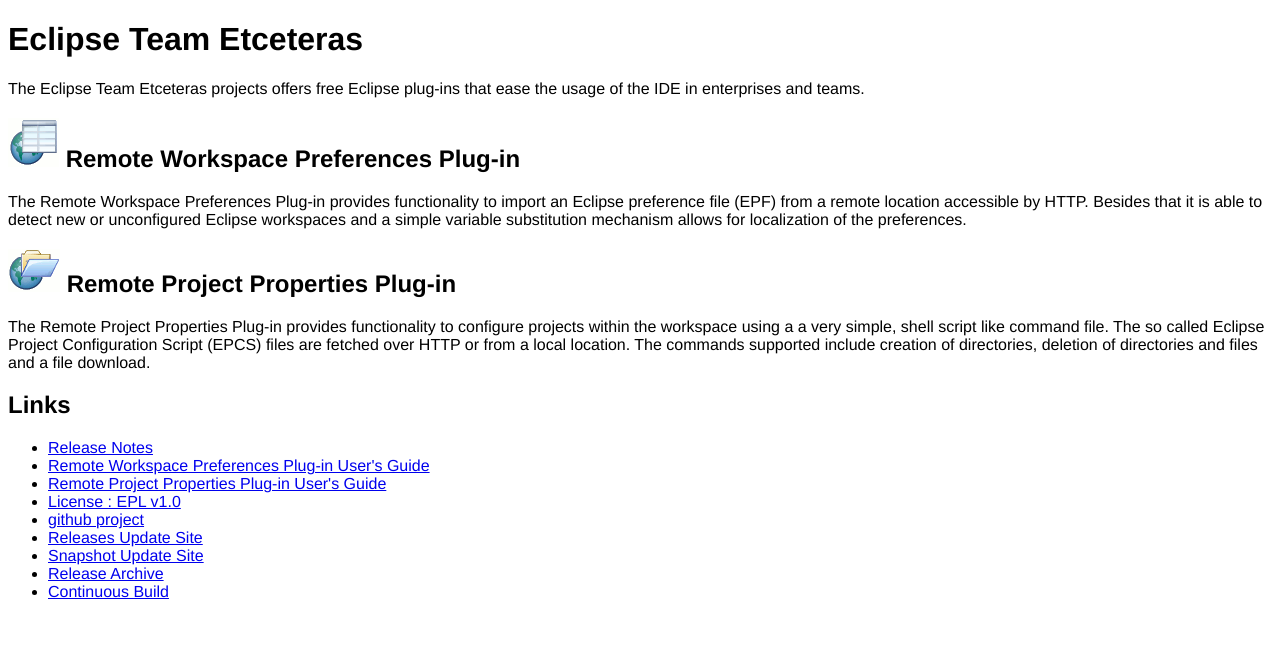
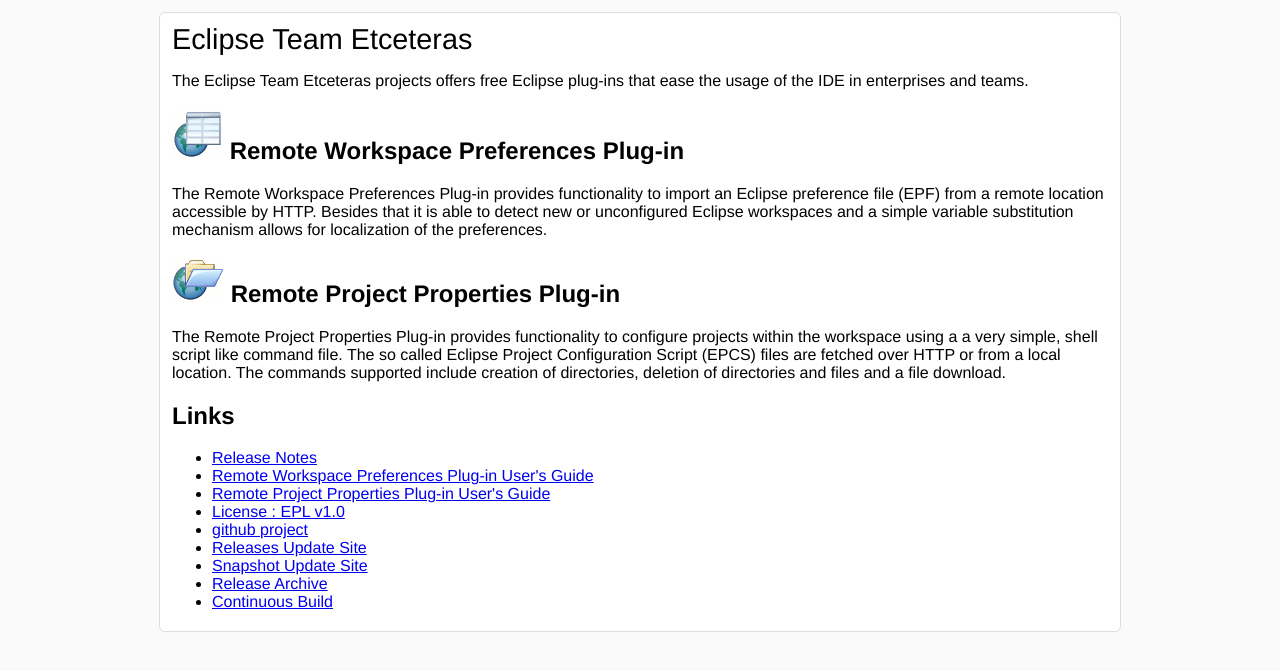
Before and after one commit to netceteragroup/eclipse-team-etceteras, a Jekyll site: the page built from index.html, in a window 1280 px wide. Shown: the top 671 px of the page. Built offline with Jekyll 4.4.1, drawn with Linux system fonts in a browser that asks for light colours.

Commit message:
- improve layout a bit

```diff
--- a/_layouts/default.html
+++ b/_layouts/default.html
@@ -8,9 +8,14 @@
     <link rel="stylesheet" href="./css/style.css" type="text/css" />
   </head>
   <body>
-  <header><h1>{{ page.title }}</h1></header>
 
-  {{ content }}
+    <div id="container">
+
+    <header>{{ page.title }}</header>
+
+    <div id="content">
+      {{ content }}
+    </div>
 
   </body>
 </html>
--- a/css/style.css
+++ b/css/style.css
@@ -1,3 +1,36 @@
 body {
   font-family: Helvetica,Arial,sans-serif;
+  text-align: center;
+  background: #fafafa;
 }
+
+@media only screen and (max-width: 960px) {
+  div#navigation {
+    width: 100%
+  }
+  div#container {
+    width: 100%;
+  }
+}
+
+div#container {
+  background: #ffffff;
+  text-align: left;
+  width: 936px;
+  margin-top: 12px;
+  margin-left: auto;
+  margin-right: auto;
+  padding-left: 12px;
+  padding-right: 12px;
+  padding-top: 4px;
+  padding-bottom: 4px;
+  border: 1px solid #dddddd;
+  border-radius: 6px 6px 6px 6px;
+}
+
+header {
+  text-align: left;
+  font-size: 1.8em;
+  font-style: bold;
+  margin-top: 6px;
+}
```
